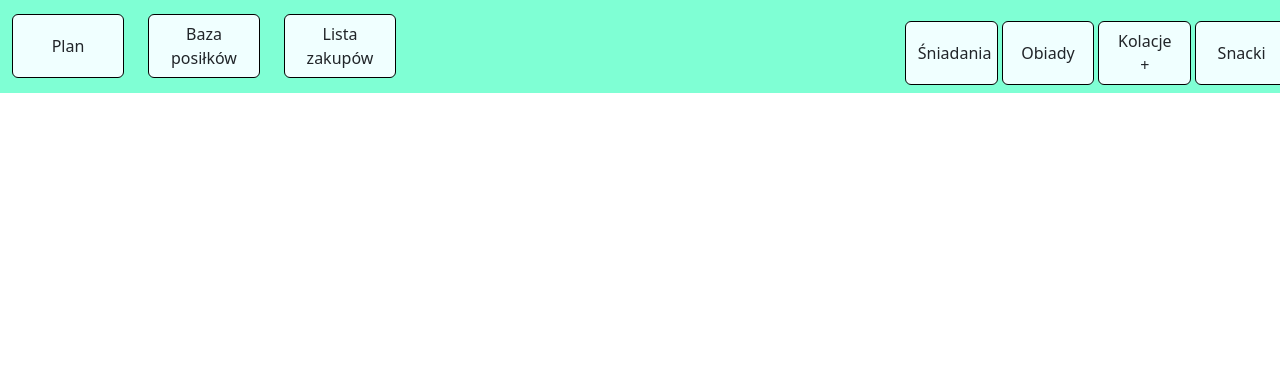
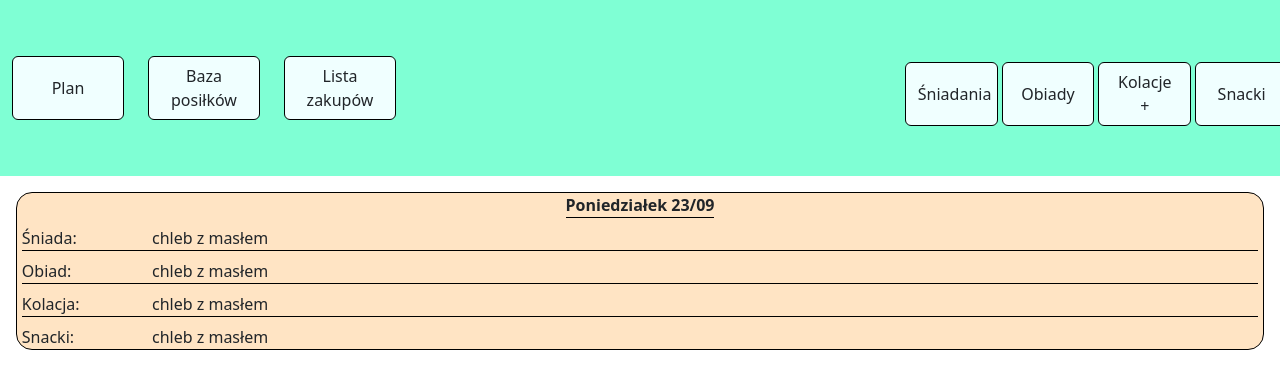
Before and after one commit to CastPJ/Recipies-site, a website: page index.html in a window 1280 px wide. Drawn offline with nearby package versions, Linux system fonts and the light colour scheme.

Commit message:
PLAN page layout added

```diff
--- a/index.html
+++ b/index.html
@@ -11,7 +11,7 @@
     <title>Recipies</title>
   </head>
   <body>
-    <nav class="navbar navbar-expand-sm navbar-custom">
+    <nav class="navbar navbar-expand-sm navbar-custom fixed-top">
       <div class="container-fluid">
         <div class="row btn-row">
           <div class="col-4">
@@ -40,6 +40,33 @@
         </div>
       </div>
     </nav>
+    <main style="margin-top: 12rem">
+      <div class="plan-container">
+        <div class="date">Poniedziałek 23/09</div>
+        <div
+          class="row plan-container-element plan-container-element-border-bottom"
+        >
+          <div class="col-1 meal-type">Śniada:</div>
+          <div class="col meal-name">chleb z masłem</div>
+        </div>
+        <div
+          class="row plan-container-element plan-container-element-border-bottom"
+        >
+          <div class="col-1 meal-type">Obiad:</div>
+          <div class="col meal-name">chleb z masłem</div>
+        </div>
+        <div
+          class="row plan-container-element plan-container-element-border-bottom"
+        >
+          <div class="col-1 meal-type">Kolacja:</div>
+          <div class="col meal-name">chleb z masłem</div>
+        </div>
+        <div class="row plan-container-element">
+          <div class="col-1 meal-type">Snacki:</div>
+          <div class="col meal-name">chleb z masłem</div>
+        </div>
+      </div>
+    </main>
     <script src="/node_modules/bootstrap/dist/js/bootstrap.bundle.js"></script>
     <script src="app.js"></script>
   </body>
--- a/style.css
+++ b/style.css
@@ -1,8 +1,8 @@
+/* NAVBAR */
+
 .navbar-custom {
   background-color: aquamarine;
-}
-
-.btn-row {
+  height: 11rem;
 }
 
 .btn-custom-top {
@@ -20,3 +20,40 @@
   margin-right: -1.25rem;
   margin-top: 0.8rem;
 }
+
+/* PLAN MAIN PAGE */
+
+.plan-container {
+  background-color: bisque;
+  border: 1px solid black;
+  /* height: 10rem; */
+  border-radius: 1rem;
+  margin: 1rem;
+  display: grid;
+}
+
+.date {
+  text-align: center;
+  font-weight: bold;
+  border-bottom: 1px solid black;
+  margin: auto;
+}
+
+.plan-container-element {
+  margin-top: 0.5rem;
+  margin-left: 0.3rem;
+  margin-right: 0.3rem;
+}
+
+.plan-container-element-border-bottom {
+  border-bottom: 1px solid black;
+}
+
+.meal-type {
+  padding: 0;
+}
+
+.meal-name {
+  padding: 0;
+  margin-left: 1.7rem;
+}
```
Also changed, not shown: 1 other file.
